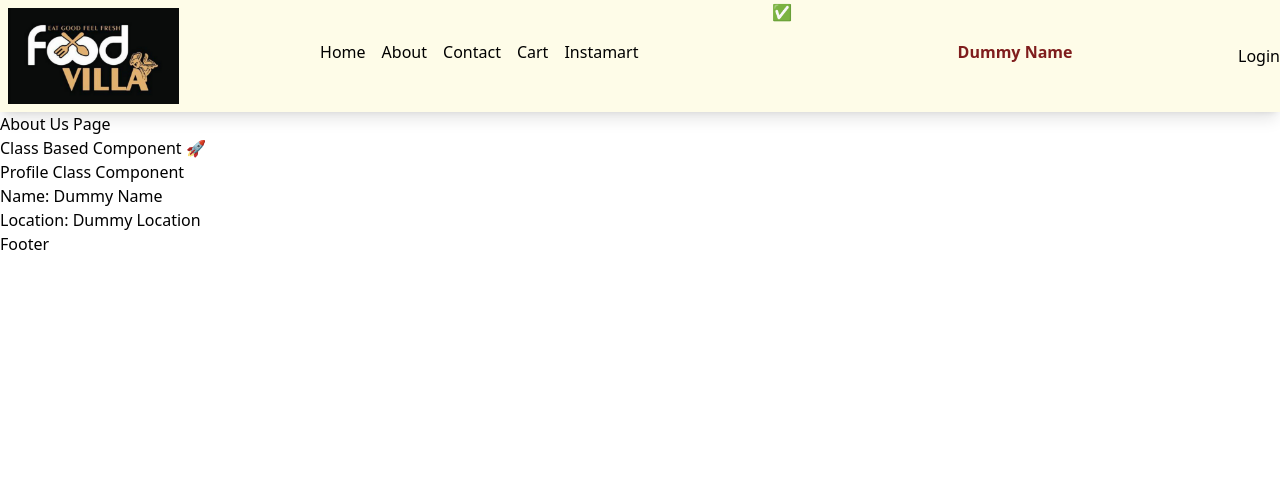
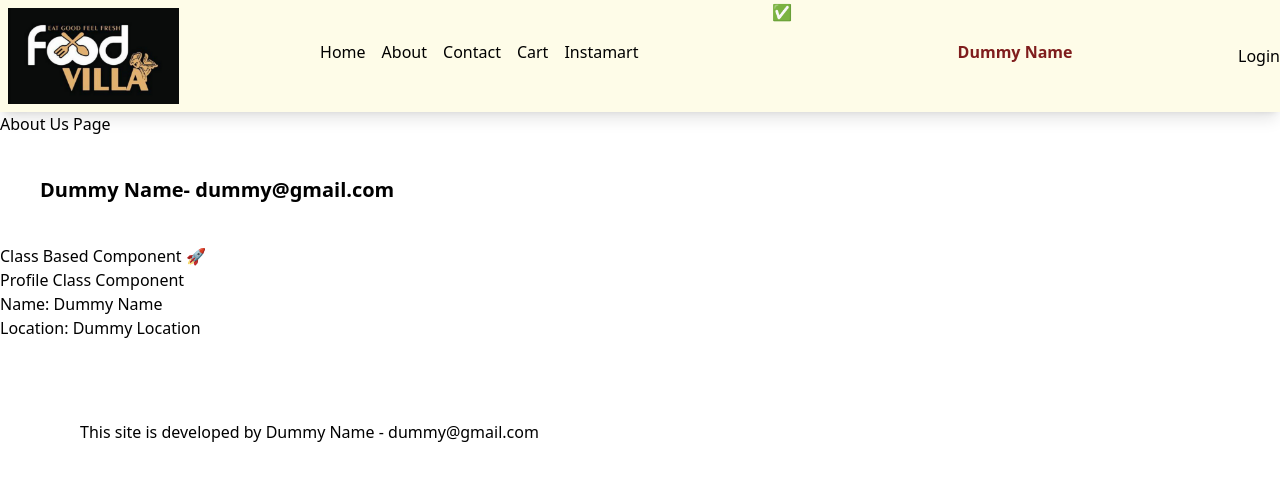
Before and after one commit to SaketKothari/food-ordering-webapp-namaste-react, a React (Vite) app: page /about in a window 1280 px wide. Shown: the top 480 px of the page. Built offline with nearby package versions, Linux system fonts and the light colour scheme.

Commit message:
Adding name and email to these components

```diff
--- a/src/components/About.js
+++ b/src/components/About.js
@@ -1,5 +1,6 @@
 import Profile from './ProfileClass';
 import { Component } from 'react';
+import UserContext from '../utils/context/UserContext';
 
 class About extends Component {
   constructor(props) {
@@ -16,6 +17,13 @@ class About extends Component {
     return (
       <div className="about-container">
         <h1 className="about-title">About Us Page</h1>
+        <UserContext.Consumer>
+          {({ user }) => (
+            <h4 className="font-bold text-xl p-10">
+              {user.name}- {user.email}
+            </h4>
+          )}
+        </UserContext.Consumer>
         <p className="about-text">Class Based Component 🚀</p>
         <Profile />
       </div>
--- a/src/components/Body.js
+++ b/src/components/Body.js
@@ -1,15 +1,16 @@
 import RestaurantCard from './RestaurantCard';
-import { useState, useEffect } from 'react';
+import { useState, useEffect, useContext } from 'react';
 import Shimmer from './Shimmer';
 import { Link } from 'react-router-dom';
 import { filterData } from '../utils/helper';
-import useOnline from '../utils/useOnline';
 import { FETCH_RESTAURANT_URL } from '../constant';
+import UserContext from '../utils/context/UserContext';
 
 const Body = () => {
   const [allRestaurants, setAllRestaurants] = useState([]);
   const [filteredRestaurants, setFilteredRestaurants] = useState([]);
   const [searchText, setSearchText] = useState('');
+  const { user, setUser } = useContext(UserContext);
 
   useEffect(() => {
     // API call
@@ -19,16 +20,11 @@ const Body = () => {
   async function getRestaurants() {
     const data = await fetch(FETCH_RESTAURANT_URL);
     const json = await data.json();
-    // console.log(json);
+
     // Optional Chaining
     setAllRestaurants(json?.data?.cards[2]?.data?.data?.cards);
     setFilteredRestaurants(json?.data?.cards[2]?.data?.data?.cards);
   }
-
-  // const isOnline = useOnline();
-  // if (!isOnline) {
-  //   return <h1>🔴 Offline, please check your internet connection!!</h1>;
-  // }
 
   // not render component (Early return)
   if (!allRestaurants) return null;
@@ -58,6 +54,24 @@ const Body = () => {
         >
           Search
         </button>
+        <input
+          value={user.name}
+          onChange={(e) =>
+            setUser({
+              ...user,
+              name: e.target.value,
+            })
+          }
+        />
+        <input
+          value={user.email}
+          onChange={(e) =>
+            setUser({
+              ...user,
+              email: e.target.value,
+            })
+          }
+        />
       </div>
       <div className="flex flex-wrap">
         {/* You have to write logic for NO restraunt fount here */}
--- a/src/components/Footer.js
+++ b/src/components/Footer.js
@@ -1,5 +1,14 @@
+import { useContext } from 'react';
+import UserContext from '../utils/context/UserContext';
+
 const Footer = () => {
-  return <h4>Footer</h4>;
+  const { user } = useContext(UserContext);
+
+  return (
+    <h4 className="p-10 m-10">
+      This site is developed by {user.name} - {user.email}
+    </h4>
+  );
 };
 
 export default Footer;
```
